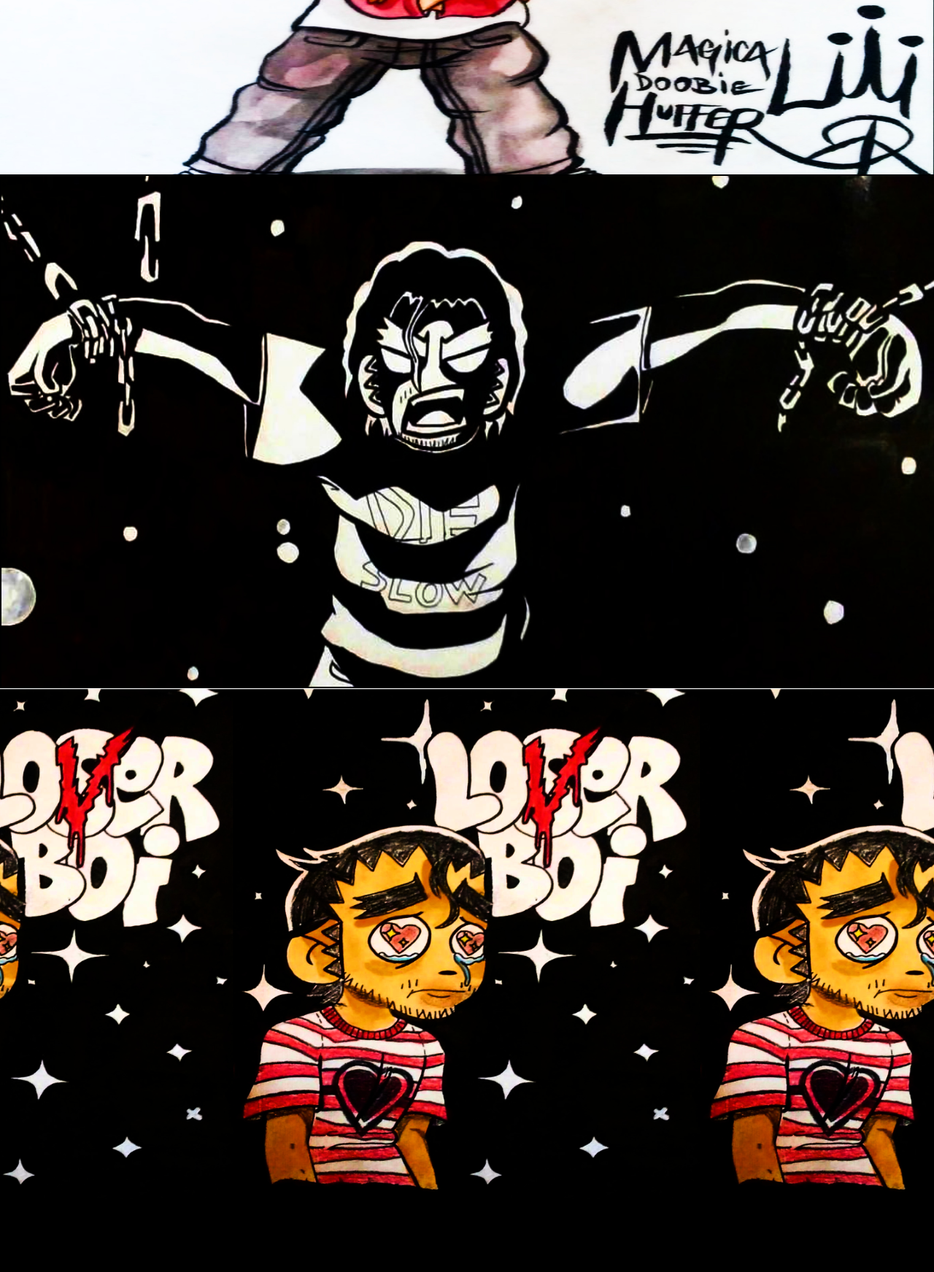
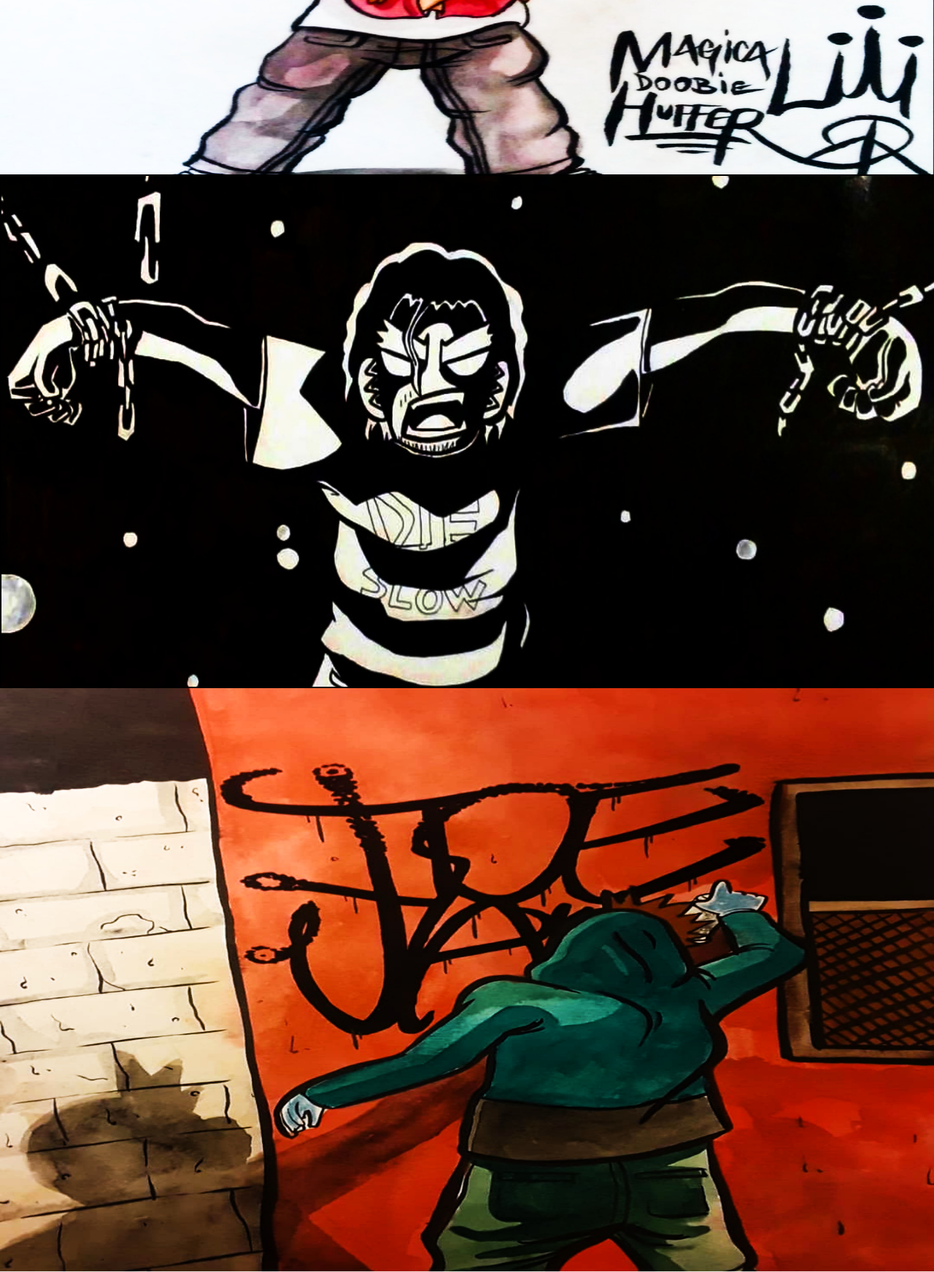
Before and after one commit to aharris4723/tj, a PHP site: page /index.html in a window 1280 px wide. Shown: the part 1520-3263 px from the top of the page at 73% size. Before the commit the page ends 3151 px from the top, so only its background shows below. Run offline with PHP 8.4, Linux system fonts and the light colour scheme; some web fonts are replaced.

Commit message:
Add useful message

```diff
--- a/index.css
+++ b/index.css
@@ -2,12 +2,19 @@
     padding: 0px;
     margin:0px;
 }
+body{
+  background-color:black;
+}
+
 h1{
  font-family: 'UnifrakturCook', cursive;
  color: red;
- text-align: center;
+position: absolute;
+top: 200px;
+left: 80px;
+
  text-shadow: 2px 2px white;
- font-size: 40pt;
+ font-size: 70pt;
 }
 ul {
     list-style-type: none;
@@ -120,7 +127,8 @@ li a :hover {
   border: 2px solid black;
   height: 700px;
   width: 100%;
-  background-image: url('tj5edit.jpg');
+
+  background-image: url('tj5edit2.jpg');
   background-position: center;
   background-color: black;
   background-size: 100% 170%;
@@ -129,24 +137,24 @@ li a :hover {
 
 #parallax2 {
     /* The image used */
-   background-image: url('pic4.png');
+   background-image: url('pic1edit.jpg');
 
     /* Set a specific height */
-    height: 500px;
+    height: 800px;
     width: 100%;
 
      Create the parallax scrolling effect
     background-attachment: fixed;
-    background-position: center;
+    background-position: cover;
     background-repeat: no-repeat;
-    background-size: cover;
+    background-size: 100% 100%;
 }
 #vegeta{
-  background-image: url('pic3edit.jpg');
+  background-image: url('pic1edit.jpg');
   height: 700px;
   width: 100%;
-  background-size: 50% 100%;
-  background-position: center;
+  background-size: 100% 100%;
+  background-position: cover;
 
 }
 #footer-image{
--- a/index.html
+++ b/index.html
@@ -28,9 +28,9 @@
 	 -->
 	<div class="parallax"></div>
 	<div id="jiren"></div>
-	<!-- <div id="page2"></div>
-	<div id="parallax2"></div> -->
-	<div id='vegeta'></div>
+	<!-- <div id="page2"></div> -->
+	<div class="parallax" id="parallax2"></div>
+	<!-- <div id='vegeta'></div> -->
 </div>
 
  <footer class="footer">
```
Also changed, not shown: tj5edit.jpg (deleted), tj5edit2.jpg (added), 1 other file.
